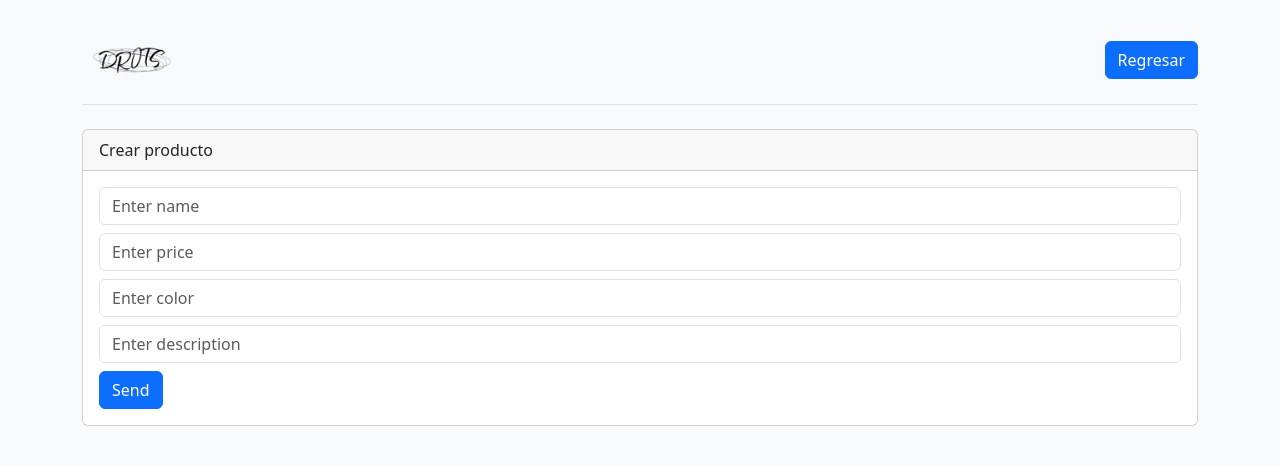
After one commit to DiegoMuneraT/ClothStore, a Django app: page /create in a window 1280 px wide. The commit adds this page. Shown: the top 465 px of the page. Run offline with Django 4.2, Linux system fonts and the light colour scheme.

Commit message:
Agregando dashboard y creacion de producto

```diff
--- a/clothstore/store/admin.py
+++ b/clothstore/store/admin.py
@@ -2,3 +2,4 @@ from django.contrib import admin
 from .models import *
 # Register your models here.
 admin.site.register(Clothes)
+admin.site.register(AdminUser)
--- a/clothstore/store/models.py
+++ b/clothstore/store/models.py
@@ -59,3 +59,7 @@ class Review(models.Model):
     user = models.ForeignKey(settings.AUTH_USER_MODEL, on_delete=models.CASCADE, related_name='reviews')
     rating = models.PositiveIntegerField()  # You can use validators to restrict it to a range like 1-5.
     comment = models.TextField()
+
+class AdminUser(models.Model):
+    user = models.CharField(max_length=255)
+    password = models.CharField(max_length=255)
--- /dev/null
+++ b/clothstore/store/templates/components/navbarDashboard.html
@@ -0,0 +1,32 @@
+<!doctype html>
+<html lang="eng">
+
+<head>
+    <title>{% block title %}'Drots Store'{% endblock %}</title>
+    <link href="https://cdn.jsdelivr.net/npm/bootstrap@5.3.1/dist/css/bootstrap.min.css" rel="stylesheet" integrity="sha384-4bw+/aepP/YC94hEpVNVgiZdgIC5+VKNBQNGCHeKRQN+PtmoHDEXuppvnDJzQIu9" crossorigin="anonymous">
+    <script src="https://cdn.jsdelivr.net/npm/bootstrap@5.3.1/dist/js/bootstrap.bundle.min.js" integrity="sha384-HwwvtgBNo3bZJJLYd8oVXjrBZt8cqVSpeBNS5n7C8IVInixGAoxmnlMuBnhbgrkm" crossorigin="anonymous"></script>
+</head>
+
+<body class="p-3 mb-2 bg-light text-dark">
+    <!-- header -->
+    <nav class="sticky-top">
+        <div class="container">
+            <header class="d-flex flex-wrap align-items-center justify-content-center justify-content-md-between py-3 mb-4 border-bottom">
+                <a href="/" class="d-flex align-items-center col-md-3 mb-2 mb-md-0 text-dark text-decoration-none">
+                    <img class="img-fluid" src="../../static/logo/logo.png" alt="logo" width="100" height="100"/>
+                </a>
+                <div class="col-md-3 text-end">
+                <a href="{% url 'home' %}"><button type="button" class="btn btn-primary">Regresar</button></a>
+                </div>
+            </header>
+        </div>
+      </nav>
+    <!-- header -->
+
+    <div class="container my-4">
+        {% block content %}
+        {% endblock %}
+    </div>
+
+</body>
+</html>
--- /dev/null
+++ b/clothstore/store/templates/products/create.html
@@ -0,0 +1,31 @@
+{% extends 'components/navbarDashboard.html' %}
+{%  block title %}Drots - Store {% endblock %}
+{% block content %}
+<div class="card">
+    <div class="card-header">Crear producto</div>
+    <div class="card-body">
+        {% if form.errors %}
+        <ul id="errors" class="alert alert-danger list-unstyled">
+            {% for field, errors in form.errors.items %}
+                {% for error in errors %}
+                    <li>{{ error }}</li>
+                {% endfor %}
+            {% endfor %}
+        </ul>
+        {% endif %}
+
+        <form method="POST" action="{% url 'form' %}">
+            {% csrf_token %}
+            <input type="text" class="form-control mb-2" placeholder="Enter name" name="name"
+                value="{{form.data.name }}" />
+            <input type="text" class="form-control mb-2" placeholder="Enter price" name="price"
+                value="{{form.data.price }}" />
+            <input type="text" class="form-control mb-2" placeholder="Enter color" name="color"
+                value="{{form.data.price }}" />
+            <input type="text" class="form-control mb-2" placeholder="Enter description" name="description"
+                value="{{form.data.price }}" />
+            <input type="submit" class="btn btn-primary" value="Send" />
+        </form>
+    </div>
+</div>
+{% endblock %}
--- /dev/null
+++ b/clothstore/store/templates/products/p_created.html
@@ -0,0 +1,5 @@
+{% extends 'components/navbarDashboard.html' %}
+{%  block title %}Drots - Store {% endblock %}
+{% block content %}
+<h1> El producto se creo </h1>
+{% endblock %}
--- a/clothstore/store/urls.py
+++ b/clothstore/store/urls.py
@@ -3,10 +3,13 @@ from .views import *
 
 urlpatterns = [
     path('', HomePageView.as_view(), name='home'),
-    path('login/', LoginModalView.as_view(), name='login'),
+    path('login/', LoginView.as_view(), name='login'),
     path('nosotros/', AboutPageView.as_view(), name='nosotros'),
     path('contacto/', ContactPageView.as_view(), name='contacto'),
     path('blog/', BlogPageView.as_view(), name='blog'),
     path('tienda/', ProductIndexView.as_view(), name='tienda'),
     path('tienda/<int:id>', ProductShowView.as_view(), name='product'),
+    path('dashboard/', DashboardView.as_view(), name='dashboard'),
+    path('dashboard/create', ProductCreateView.as_view(), name='form'),
+    path('create', ProductCreateView.as_view(), name='create'),
 ]
--- a/clothstore/store/views.py
+++ b/clothstore/store/views.py
@@ -3,6 +3,9 @@ from django.views.generic import TemplateView
 from django.views import View
 from .models import *
 from django.urls import reverse
+from django.contrib.auth import authenticate, login, logout
+from django import forms
+from django.contrib.auth.decorators import login_required
 
 # Create your views here.
 
@@ -48,5 +51,55 @@ class ProductShowView(View):
 
         return render(request, self.template_name, viewData)
 
-class LoginModalView(TemplateView):
+class ProductForm(forms.Form):
+    class Meta:
+        model = Clothes
+        fields = ['name', 'price', 'color', 'description']
+
+class ProductCreateView(View):
+    template_name = 'products/create.html'
+
+    def get(self, request):
+        form = ProductForm()
+        viewData = {}
+        viewData["title"] = "Crear producto - Drots"
+        viewData["form"] = form
+        return render(request, self.template_name, viewData)
+
+    def post(self, request):
+        form = ProductForm(request.POST)
+        if form.is_valid():
+            form.save()
+            return redirect(request, "./products/p_created.html")
+        else:
+            viewData = {}
+            viewData["title"] = "Crear producto - Drots"
+            viewData["form"] = form
+            return render(request, self.template_name, viewData)
+
+class LoginView(TemplateView):
     template_name = 'pages/login.html'
+
+    def post(self, request):
+        username = request.POST['username']
+        password = request.POST['password']
+
+        # Check if user exists
+        user = authenticate(request, username=username, password=password)
+
+        if user is not None:
+            login(request, user)
+            print("Login successful")
+            return redirect(reverse('dashboard'))
+        else:
+            return redirect(reverse('login'), {'error': 'Usuario o contraseña incorrectos'})
+
+class DashboardView(TemplateView):
+    template_name = 'pages/dashboard.html'
+
+class CreateView(TemplateView):
+    template_name = 'pages/create.html'
+
+def logout_view(request):
+    logout(request)
+    return redirect(reverse('home'))
```
Also changed, not shown: clothstore/store/templates/pages/dashboard.html (+7 -0 lines), clothstore/store/templates/pages/login.html (+4 -3 lines), clothstore/db.sqlite3, clothstore/store/migrations/0002_adminuser.py (added).
